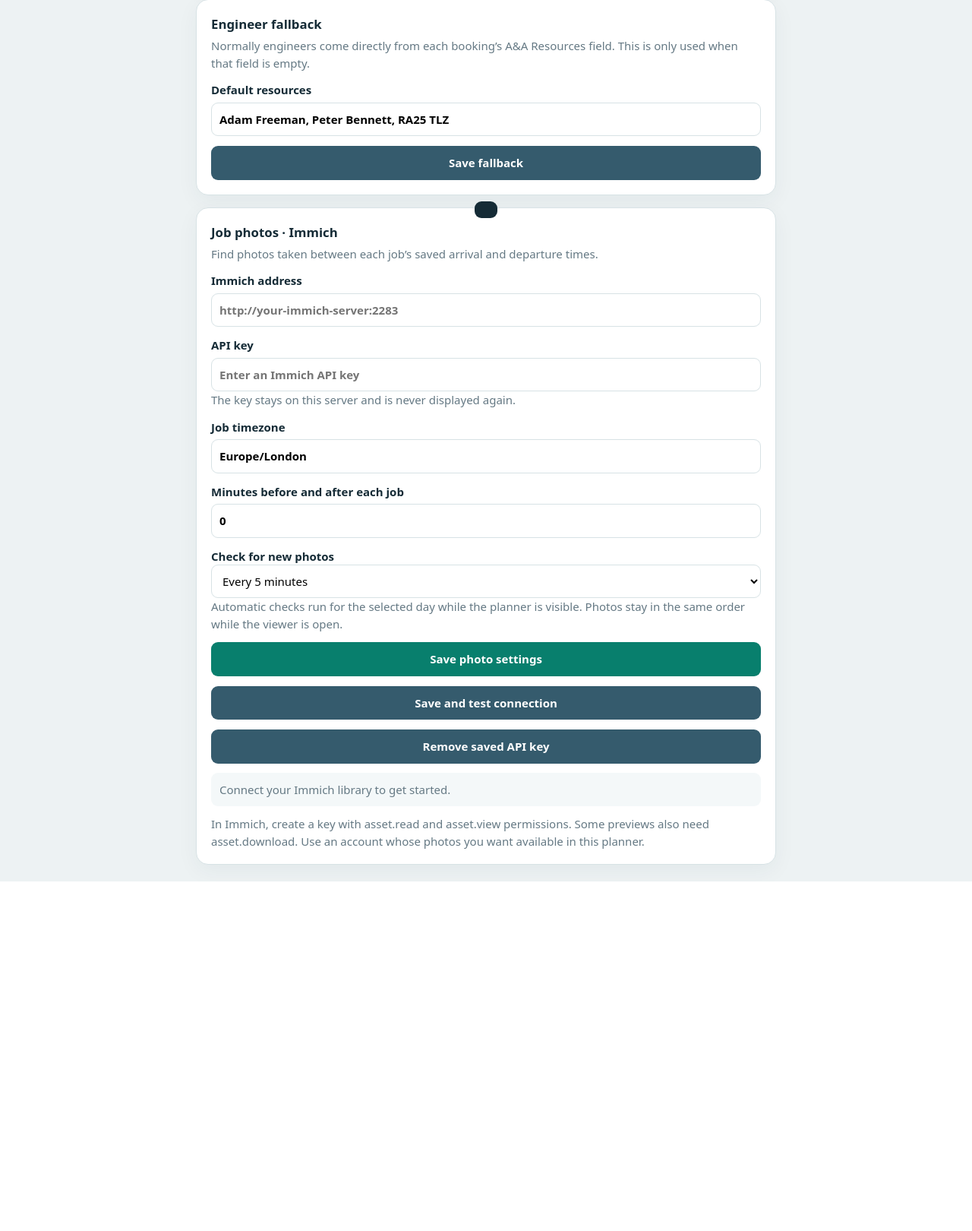
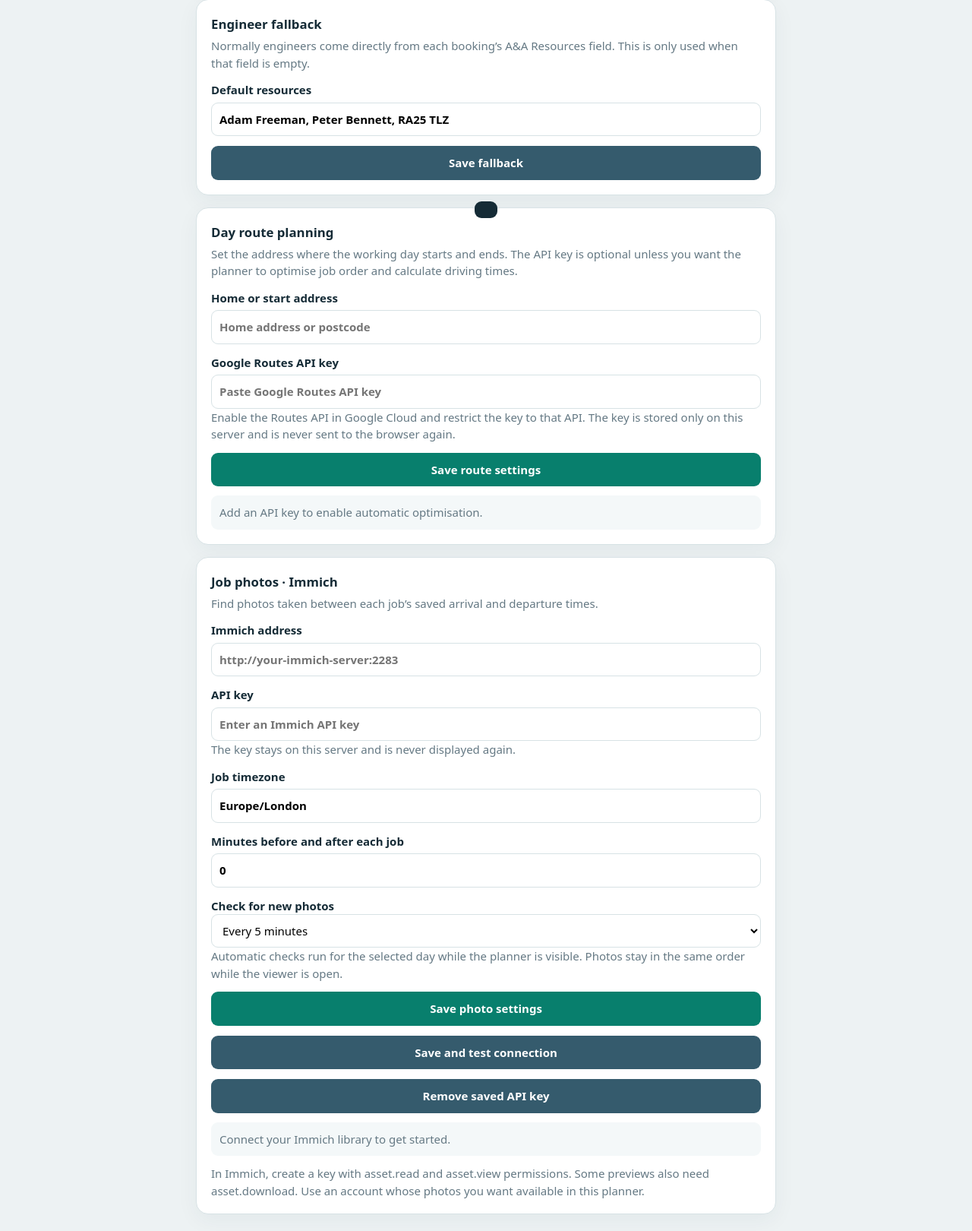
Before and after one commit to adamrfreeman644/job-pack-planner, a Flask app: page /settings in a window 1280 px wide. Shown: the part 595-2215 px from the top of the page at 76% size. Before the commit the page ends 1755 px from the top, so only its background shows below. Run offline with Flask 3, Linux system fonts and the light colour scheme; data that the repository does not hold is empty; parts of the project's set-up code (start-up, migrations or seed data) failed here and were passed over; some libraries are stand-ins or nearby versions.

Commit message:
Add route planning settings

```diff
--- a/templates/settings.html
+++ b/templates/settings.html
@@ -23,6 +23,16 @@
       <h2>Engineer fallback</h2><p>Normally engineers come directly from each booking’s A&amp;A Resources field. This is only used when that field is empty.</p>
       <label class="field">Default resources<input id="resources" placeholder="Adam Freeman, Peter Bennett, RA25 TLZ"></label>
       <button class="secondary wide" id="save">Save fallback</button>
+    </section>
+    <section class="card">
+      <h2>Day route planning</h2>
+      <p>Set the address where the working day starts and ends. The API key is optional unless you want the planner to optimise job order and calculate driving times.</p>
+      <label class="field">Home or start address<input id="route-home" placeholder="Home address or postcode" autocomplete="street-address"></label>
+      <label class="field">Google Routes API key<input id="route-key" type="password" autocomplete="new-password" placeholder="Paste Google Routes API key"></label>
+      <p class="help">Enable the Routes API in Google Cloud and restrict the key to that API. The key is stored only on this server and is never sent to the browser again.</p>
+      <button class="wide" id="route-save" type="button">Save route settings</button>
+      <button class="secondary wide" id="route-clear" type="button" hidden>Remove saved API key</button>
+      <div class="status" id="route-status" role="status">Loading route settings…</div>
     </section>
     <section class="card">
       <h2>Job photos · Immich</h2>
@@ -56,5 +66,6 @@
     document.querySelector('#save').onclick=async()=>{await fetch('/api/save',{method:'POST',headers:{'content-type':'application/json'},body:JSON.stringify({day:'',jobs:[],settings:{resources:resources.value}})});pop('Fallback saved')};load();if('serviceWorker' in navigator)window.addEventListener('load',()=>navigator.serviceWorker.register('/sw.js'));
   </script>
   <script src="/static/photo-settings.js"></script>
+  <script src="/static/route-settings.js"></script>
 </body>
 </html>
```
